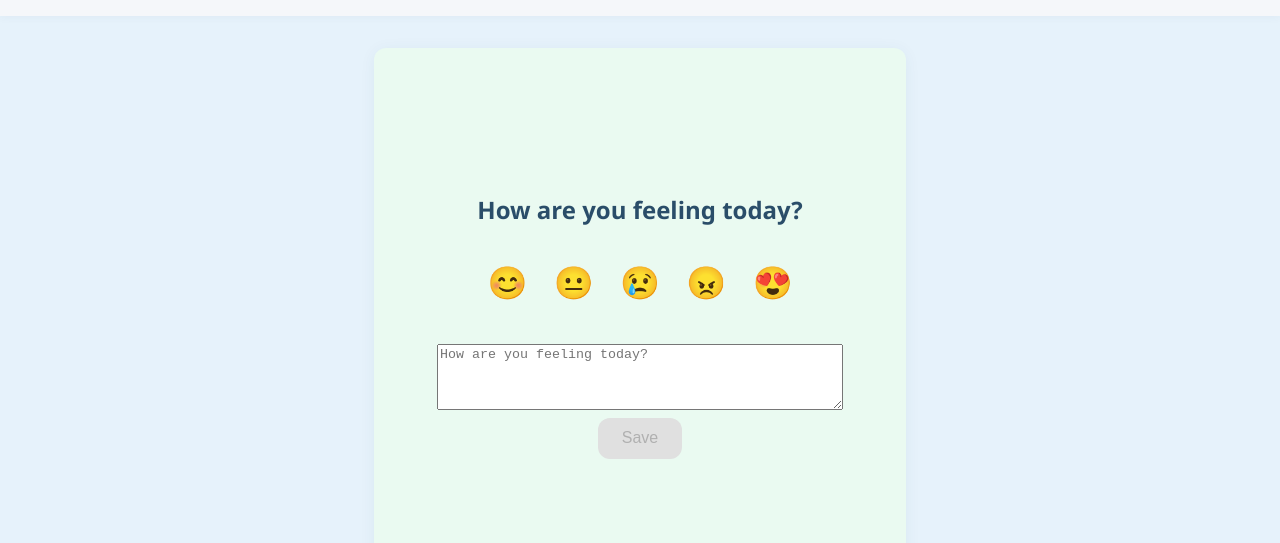
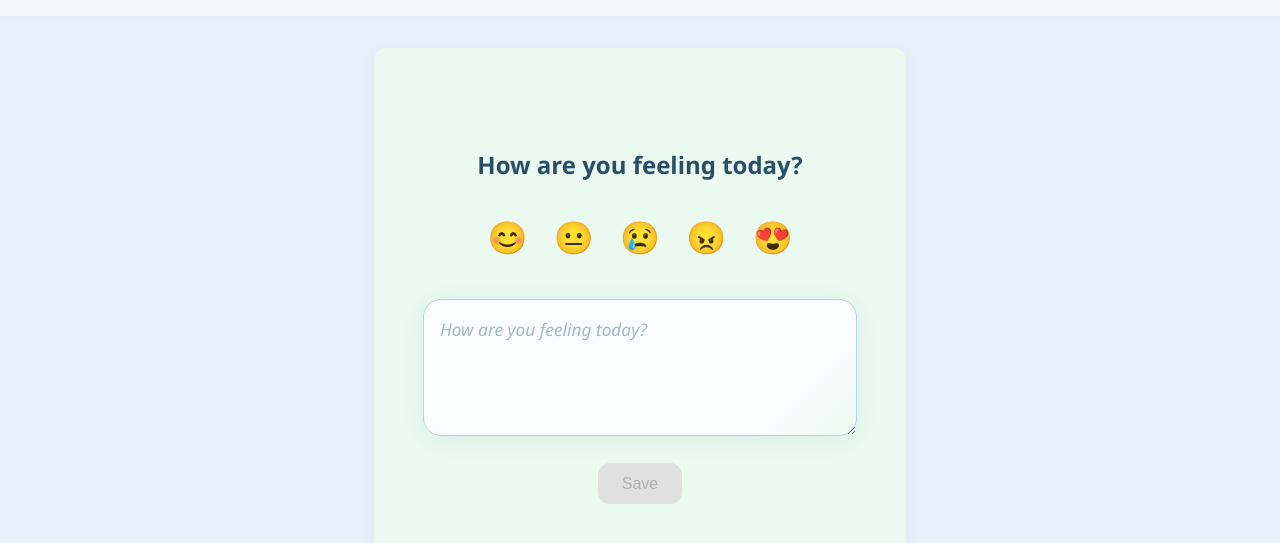
Before and after one commit to Cyverb/reflectback, a plain HTML site: page index.html in a window 1280 px wide. Shown: the part 97-640 px from the top of the page. Drawn offline with Linux system fonts and the light colour scheme.

Commit message:
Update style.css

```diff
--- a/style.css
+++ b/style.css
@@ -97,6 +97,29 @@ main {
     max-width: 400px;
     margin-left: auto;
     margin-right: auto;
+    min-height: 100px;
+    padding: 1.1rem 1rem;
+    border-radius: 18px;
+    border: 1.5px solid #b3d0e6;
+    background: linear-gradient(135deg, #fafdff 80%, #eafaf1 100%);
+    box-shadow: 0 4px 24px 0 rgba(42,77,105,0.07);
+    font-size: 1.08rem;
+    font-family: 'Segoe UI', Arial, sans-serif;
+    color: var(--primary-color);
+    outline: none;
+    transition: border 0.2s, box-shadow 0.2s, background 0.2s;
+    resize: vertical;
+    margin-bottom: 1.2rem;
+}
+.reflection-text:focus {
+    border: 1.5px solid #7bb7e6;
+    box-shadow: 0 6px 32px 0 rgba(42,77,105,0.13);
+    background: linear-gradient(135deg, #f0f8ff 80%, #eafaf1 100%);
+}
+.reflection-text::placeholder {
+    color: #a0b7c8;
+    opacity: 1;
+    font-style: italic;
 }
 
 button, .btn {
```
